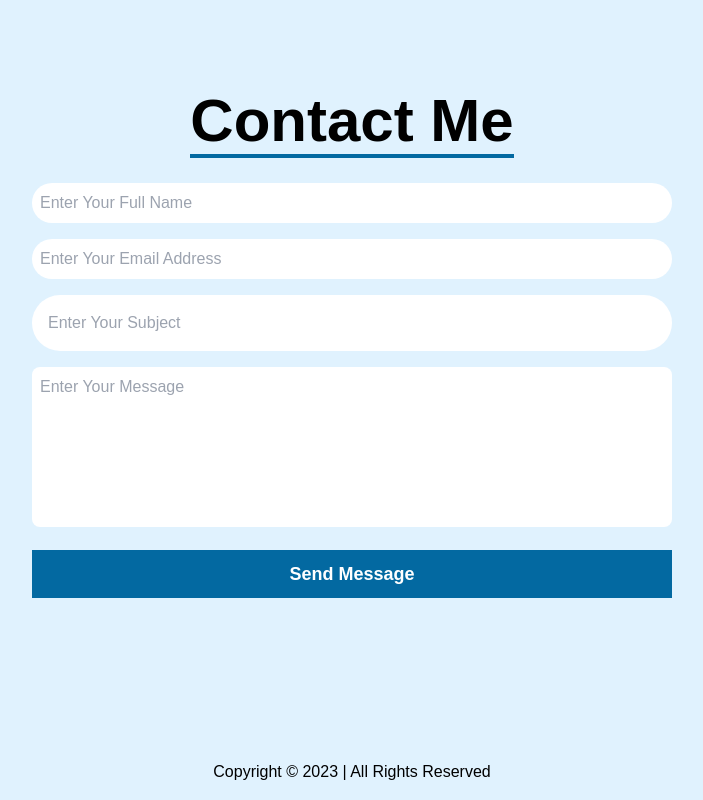
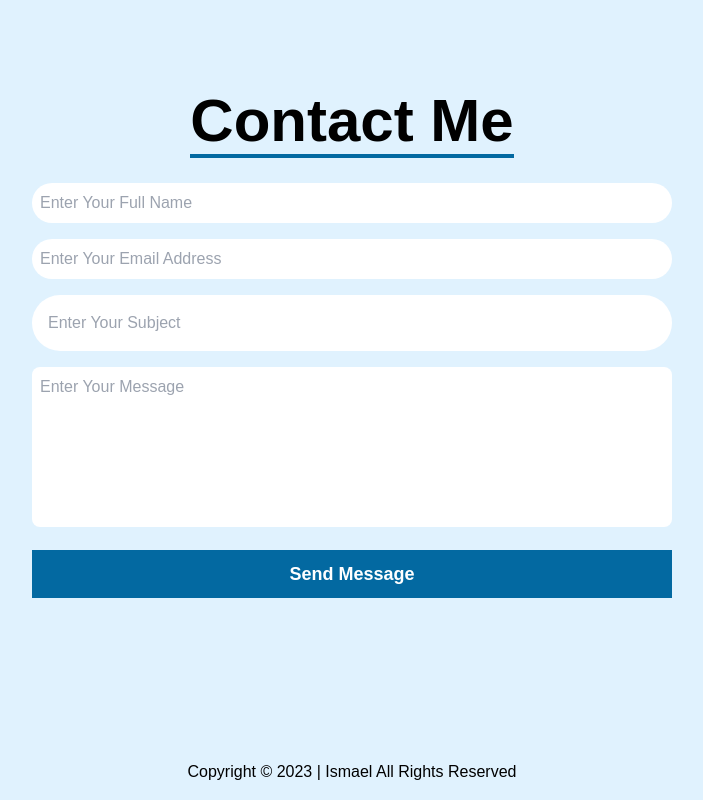
Before and after one commit to ismafavesco/Portfolio, a React (Create React App) app: page / in a window 1280 px wide. Shown: the part 3256-4056 px from the top of the page, without its empty margins (288-991 px from the left). Built offline with nearby package versions, Linux system fonts and the light colour scheme.

Commit message:
Update Footer.jsx

```diff
--- a/src/components/Footer.jsx
+++ b/src/components/Footer.jsx
@@ -7,7 +7,7 @@ const Footer = () => {
   return (
     <div className="bg-sky-100 dark:bg-slate-900 dark:text-white p-4 font-myfont">
       <p className="text-base text-center">
-        Copyright &copy; {copyrightDate}  | All Rights Reserved
+        Copyright &copy; {copyrightDate}  | Ismael All Rights Reserved
       </p>
     </div>
   );
```
